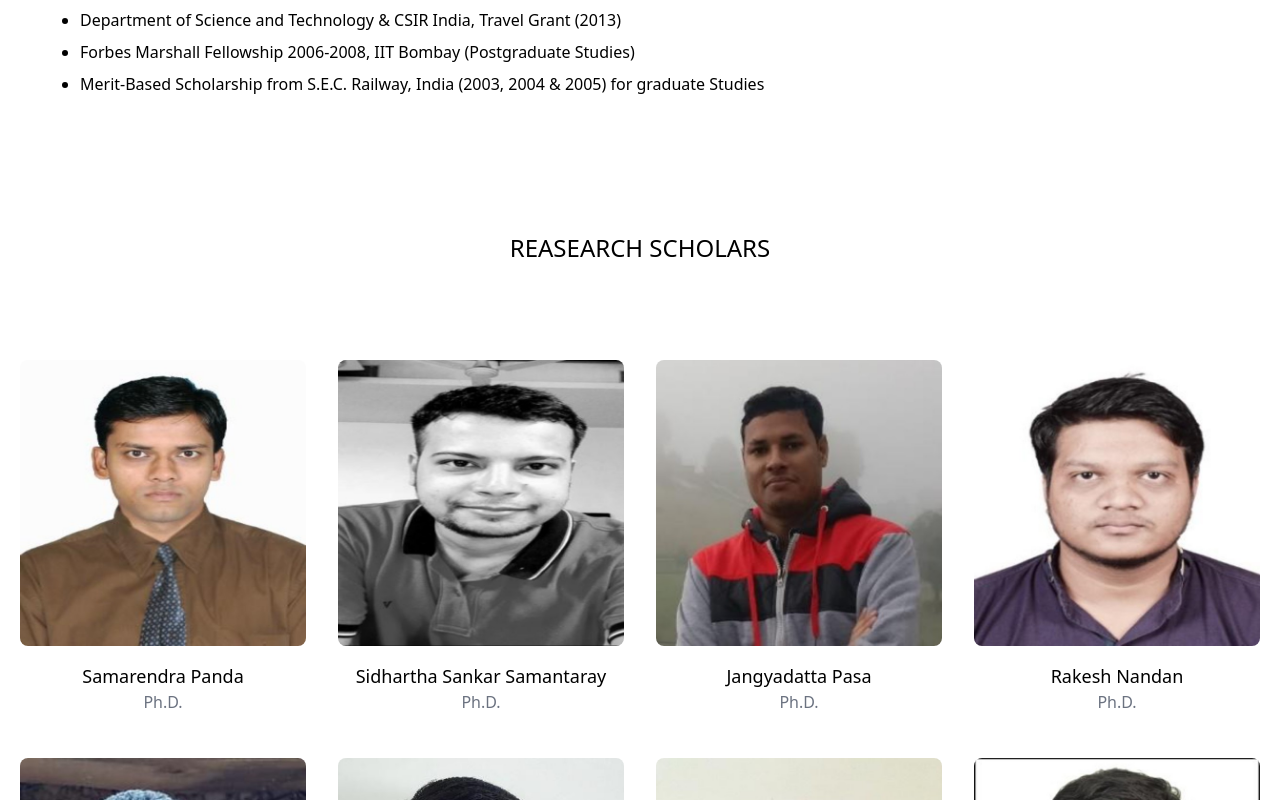
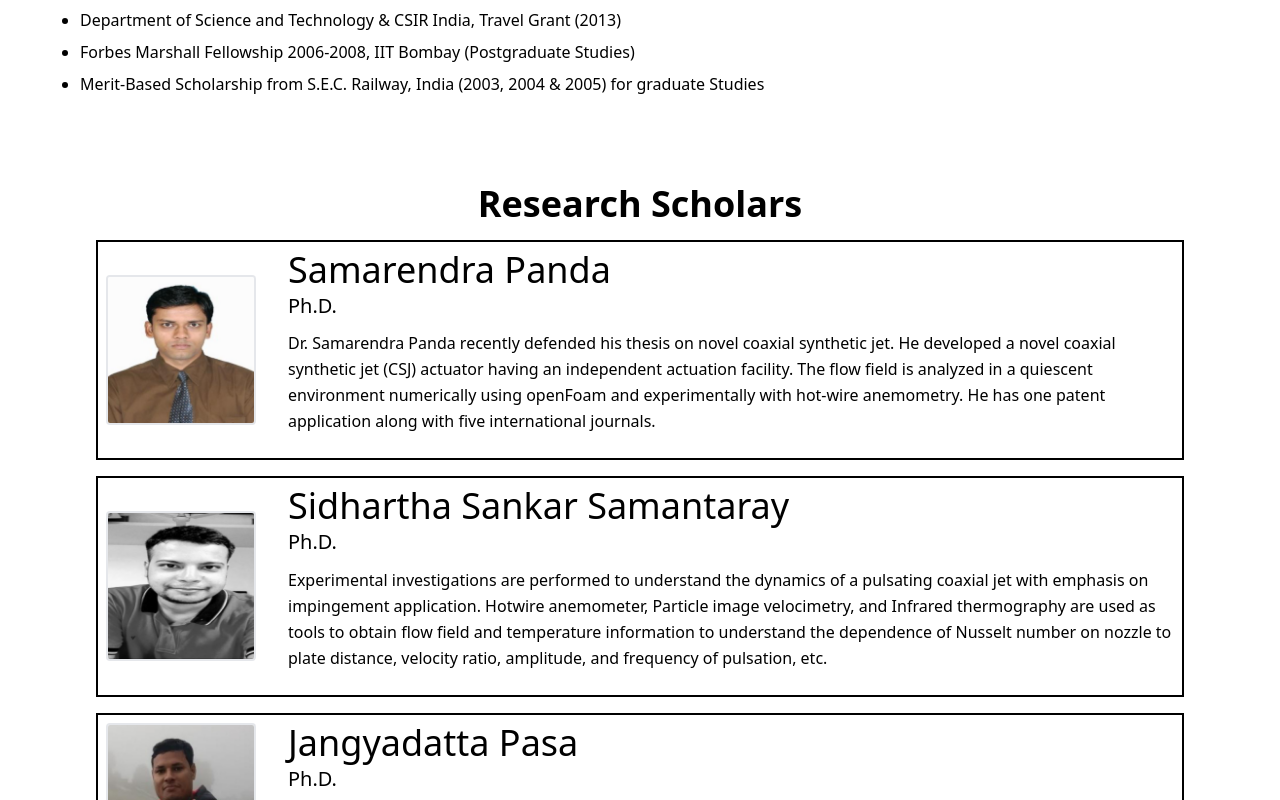
Before and after one commit to fdlabiitbbs/afg-2, a Next.js app: page /people in a window 1280 px wide. Shown: the part 1480-2280 px from the top of the page. Built offline with nearby package versions, Linux system fonts and the light colour scheme.

Commit message:
changed scholars section

```diff
--- a/components/Team.jsx
+++ b/components/Team.jsx
@@ -1,4 +1,4 @@
-'use client'
+"use client";
 import Image from "next/image";
 import { StudentNames } from "@/constants";
 
@@ -7,7 +7,7 @@ const Team = () => {
     <section>
       {/* <div className="py-8 px-4 mx-auto max-w-screen-xl lg:py-16 lg:px-6 ">
         <div className="mx-auto max-w-screen-sm text-center mb-8 lg:mb-16">
-          <h2 className="mb-4 text-4xl tracking-tight font-extrabold">
+          <h2 className="mb-4 text-4xl font-extrabold">
             Research Scholars
           </h2>
         </div>
@@ -41,30 +41,30 @@ const Team = () => {
         </div>
       </div> */}
 
-      <section class="text-gray-400body-font">
-        <div class="container px-5 py-24 mx-auto">
-          <div class="flex flex-col text-center w-full mb-20">
-            <h1 class="text-2xl font-medium title-font mb-4 ">
+      {/* <section className="text-gray-400body-font">
+        <div className="container px-5 py-24 mx-auto">
+          <div className="flex flex-col text-center w-full mb-20">
+            <h1 className="text-2xl font-medium title-font mb-4 ">
               REASEARCH SCHOLARS
             </h1>
 
           </div>
 
-          <div class="flex flex-wrap -m-4">
+          <div className="flex flex-wrap -m-4">
             {StudentNames.map((student, index) => {
               return (
-                <div class="p-4 lg:w-1/4 md:w-1/2" key={student.id}>
-                  <div class="h-full flex flex-col items-center text-center">
+                <div className="p-4 lg:w-1/4 md:w-1/2" key={student.id}>
+                  <div className="h-full flex flex-col items-center text-center">
                     <Image
                       alt="team"
-                      class="flex-shrink-0 rounded-lg w-full  object-cover object-center mb-4"
+                      className="flex-shrink-0 rounded-lg w-full  object-cover object-center mb-4"
                       src={student.image}
                     />
-                    <div class="w-full">
-                      <h2 class="title-font font-medium text-lg">
+                    <div className="w-full">
+                      <h2 className="title-font font-medium text-lg">
                         {student.name}
                       </h2>
-                      <h3 class="text-gray-500 mb-3">{student.degree}</h3>
+                      <h3 className="text-gray-500 mb-3">{student.degree}</h3>
                     </div>
                   </div>
                 </div>
@@ -72,7 +72,34 @@ const Team = () => {
             })}
           </div>
         </div>
-      </section>
+      </section> */}
+      <h1 className="mb-4 pt-12 text-4xl font-extrabold text-center">Research Scholars</h1>
+      {StudentNames.map((student, index) => {
+        return (
+          <div className="body-font border-2 border-black lg:mx-24 mx-2 my-4" key={student.id}>
+            <div className="container mx-auto flex px-2 py-2 md:flex-row flex-col items-center">
+              <div className="lg:max-w-lg lg:w-[150px] md:w-1/2 w-5/6 md:mb-0 mb-10">
+                <Image
+                  className="object-cover object-center rounded border-2"
+                  alt="hero"
+                  src={student.image}
+                />
+              </div>
+              <div className="lg:flex-grow md:w-1/2 lg:pl-8 md:pl-16 flex flex-col md:items-start md:text-left items-center text-center">
+                <h1 className="title-font sm:text-4xl text-3xl font-medium">
+                  {student.name}
+                </h1>
+                <p className="leading-relaxed text-xl mb-2">
+                  {student.degree}
+                </p>
+                <p className="mb-4 leading-relaxed">
+                  {student.description}
+                </p>
+              </div>
+            </div>
+          </div>
+        );
+      })}
     </section>
   );
 };
```
